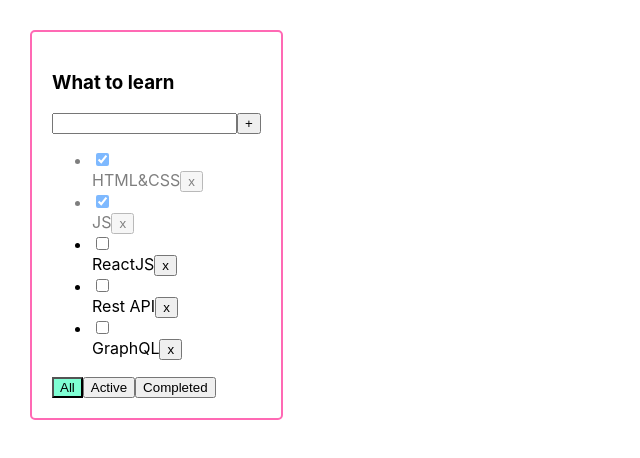
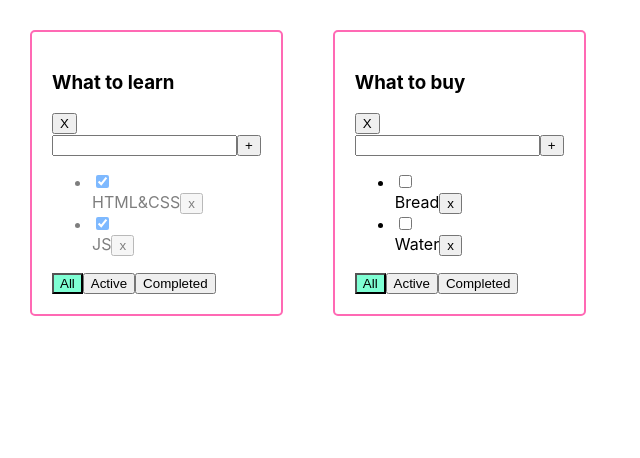
Before and after one commit to tolkunio/task-organized-app, a React (Create React App) app: page / in a window 1280 px wide. Shown: the top 458 px of the page, without its empty margins (0-640 px from the left). Built offline with nearby package versions, Linux system fonts and the light colour scheme.

Commit message:
- добавила удаление todoList'a

```diff
--- a/src/App.tsx
+++ b/src/App.tsx
@@ -8,53 +8,99 @@
     title: string,
     isDone: boolean
 }
+
+type TodoListType = {
+    id: string,
+    title: string,
+    filter: FilterValuesType
+}
+
 export type FilterValuesType = 'all' | 'completed' | 'active';
 
 function App(): JSX.Element {
-    let [tasks, setTasks] = useState([
+
+    let todolistId1 = v1();
+    let todolistId2 = v1();
+    let [todolists, setTodolists] = useState<Array<TodoListType>>([
+        {id: todolistId1, title: 'What to learn', filter: 'active'},
+        {id: todolistId2, title: 'What to buy', filter: 'completed'}
+    ]);
+    let [tasksObj, setTasks] = useState({
+        [todolistId1]: [
             {id: v1(), title: 'HTML&CSS', isDone: true},
             {id: v1(), title: 'JS', isDone: true},
             {id: v1(), title: 'ReactJS', isDone: false},
             {id: v1(), title: 'Rest API', isDone: false},
-        {id: v1(), title: 'GraphQL', isDone: false},
-    ]);
-    const [filter, setFilter] = useState<FilterValuesType>('all')
-    const removeTask = (id: string) => {
+            {id: v1(), title: 'GraphQL', isDone: false}
+        ],
+        [todolistId2]: [
+            {id: v1(), title: 'Book', isDone: true},
+            {id: v1(), title: 'Milk', isDone: true},
+            {id: v1(), title: 'Bread', isDone: false},
+            {id: v1(), title: 'Water', isDone: false}
+        ]
+    })
+    const removeTask = (id: string, todolistId: string) => {
+        let tasks = tasksObj[todolistId];
         let filteredTasks = tasks.filter(el => el.id !== id);
-        setTasks(filteredTasks);
+        tasksObj[todolistId] = filteredTasks;
+        setTasks({...tasksObj});
     }
-    const addTask = (title: string) => {
+    const addTask = (title: string, todolistId: string) => {
+        let tasks = tasksObj[todolistId];
         let task = {id: v1(), title: title, isDone: false};
         let newTask = [task, ...tasks];
-        setTasks(newTask);
+        tasksObj[todolistId] = newTask;
+        setTasks({...tasksObj});
 
     }
-    let filteredTasks = tasks;
-    if (filter == 'completed') {
-        filteredTasks = tasks.filter(t => t.isDone)
+    const changeFilter = (value: FilterValuesType, todoListId: string) => {
+        let todolist = todolists.find(tl => tl.id === todoListId);
+        if (todolist) {
+            todolist.filter = value;
+            setTodolists([...todolists])
         }
-    if (filter == 'active') {
-        filteredTasks = tasks.filter(t => !t.isDone)
     }
-    const changeFilter = (value: FilterValuesType) => {
-        setFilter(value);
+    const changeCheckBoxStatus = (taskId: string, checkValue: boolean, todolistId:string) => {
+        let tasks =tasksObj[todolistId];
+        let task = tasks.find(t=>t.id ===taskId);
+        if(task){
+            task.isDone= checkValue;
+            setTasks({...tasksObj})
         }
-    const changeCheckBoxStatus = (taskId: string, checkValue: boolean) => {
-        setTasks(tasks.map(el => el.id === taskId ? {...el, isDone: checkValue} : el));
+        // setTasksObj(tasksObj.map(el => el.id === taskId ? {...el, isDone: checkValue} : el));
     }
 
+    const removeTodoList = (todolistId:string) => {
+        let filteredTodolist = todolists.filter(tl =>tl.id!==todolistId);
+        setTodolists(filteredTodolist);
+        delete  tasksObj[todolistId];
+        setTasks({...tasksObj});
+    };
     return (
         <div className="App">
-            <TodoList
-                title={'What to learn'}
-                tasks={filteredTasks}
+            {
+                todolists.map((tl) => {
+                    let tasksForTodoList = tasksObj[tl.id];
+                    if (tl.filter === 'active') {
+                        tasksForTodoList = tasksForTodoList.filter(t => t.isDone)
+                    }
+                    if (tl.filter === 'completed') {
+                        tasksForTodoList = tasksForTodoList.filter(t => !t.isDone)
+                    }
+                    return <TodoList
+                        key={tl.id}
+                        id={tl.id}
+                        title={tl.title}
+                        tasks={tasksForTodoList}
                         removeTask={removeTask}
                         changeFilter={changeFilter}
                         addTask={addTask}
                         changeCheckBoxStatus={changeCheckBoxStatus}
+                        removeTodoList={removeTodoList}
                     />
-            {/*<TodoList title={"What to buy"} tasks={tasks}/>*/}
-            {/*<TodoList title={"What to re ad"} tasks={tasks}/>*/}
+                })
+            }
         </div>
     );
 }
--- a/src/TodoList.tsx
+++ b/src/TodoList.tsx
@@ -2,22 +2,27 @@
 import {FilterValuesType, TaskType} from './App'
 import s from './TodoLost.module.css';
 import SuperCheckBox from './components/SuperCheckBox';
+import {v1} from 'uuid/index';
 
 type TodoListPropsType = {
+    id:string
     title: string,
     tasks: Array<TaskType>,
-    removeTask: (id: string) => void,
-    changeFilter: (filter: FilterValuesType) => void
-    addTask: (title: string) => void,
-    changeCheckBoxStatus(taskId: string, checkValue: boolean): void,
+    removeTask: (id: string, todolistId:string) => void,
+    changeFilter: (filter: FilterValuesType, todolistId:string) => void
+    addTask: (title: string,todolistId:string) => void,
+    changeCheckBoxStatus(taskId: string, checkValue: boolean, todolistId:string): void,
+    removeTodoList:(todolistId:string)=>void;
 }
+
 const TodoList: FC<TodoListPropsType> = (props: TodoListPropsType) => {
     let [title, setTitle] = useState('');
     let [error,setError]= useState<string|null>(null);
     const [filterName,setFilterName]=useState('all')
+
     const addTask = () => {
         if (title.trim() !== '') {
-            props.addTask(title.trim());
+            props.addTask(title.trim(), props.id);
             setTitle('');
         }
         else{
@@ -36,26 +41,29 @@
     };
 
     const onAllClickHandler = () => {
-        props.changeFilter('all');
+        props.changeFilter('all',props.id);
         setFilterName('all')
     }
 
     const onActiveClickHandler = () => {
-        props.changeFilter('active');
+        props.changeFilter('active',props.id);
         setFilterName('active')
     }
 
     const onCompletedClickHandler = () => {
-        props.changeFilter('completed');
+        props.changeFilter('completed',props.id);
         setFilterName('completed')
     }
 
     const onChangeHandlerCheckBox = (id:string,isDone:boolean)=>{
-        props.changeCheckBoxStatus(id,isDone);
+        props.changeCheckBoxStatus(id,isDone, props.id);
     }
+    const removeTodoListHandler = () => {
+        props.removeTodoList(props.id);
+    };
     return (
         <div className="todolist">
-            <h3>{props.title}</h3>
+            <h3>{props.title}</h3> <button onClick={removeTodoListHandler}>X</button>
             <div>
                 <input className={error?s.error:''}
                        value={title}
@@ -71,7 +79,7 @@
                             <SuperCheckBox callback={(newIsDone)=>{onChangeHandlerCheckBox(el.id,newIsDone)}} isDone={el.isDone}/>
                             <span>{el.title}</span>
                             <button onClick={() => {
-                                props.removeTask(el.id)
+                                props.removeTask(el.id, props.id)
                             }}>x
                             </button>
                         </li>
```
Lines whose indentation alone changed are shown as unchanged.
